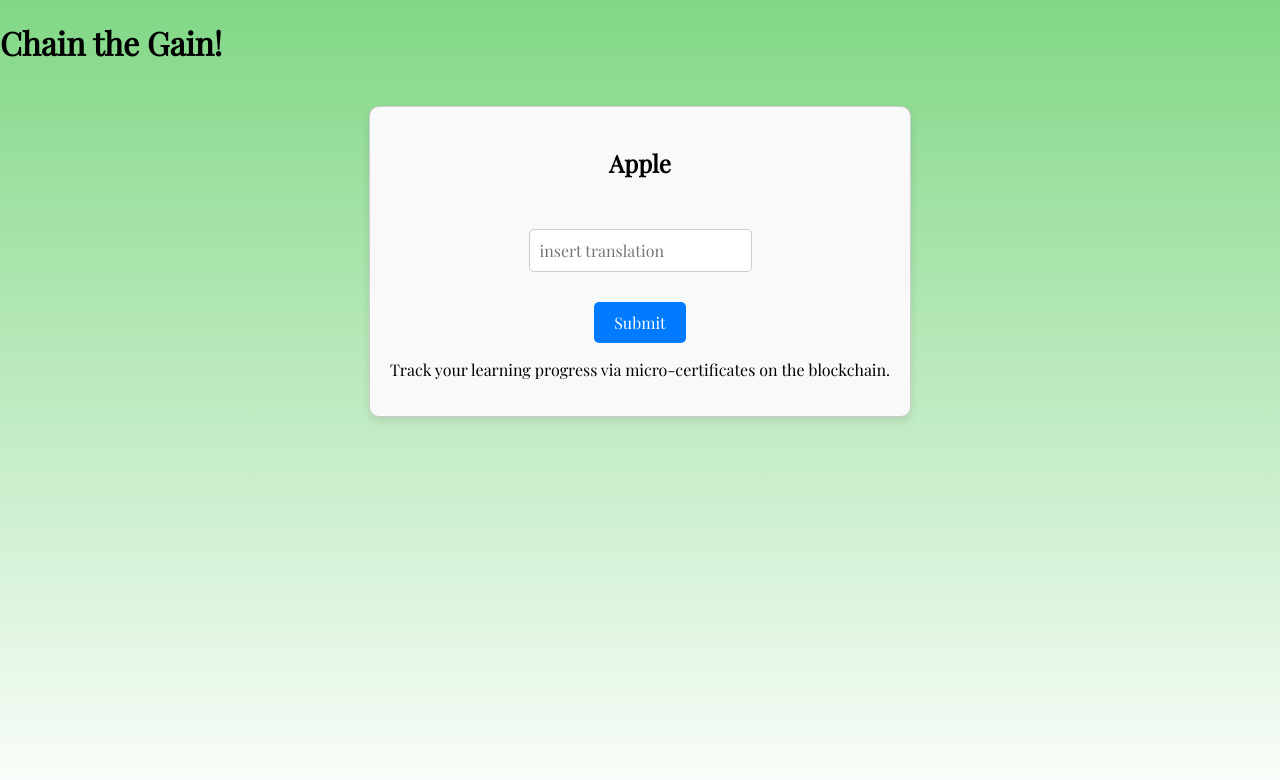
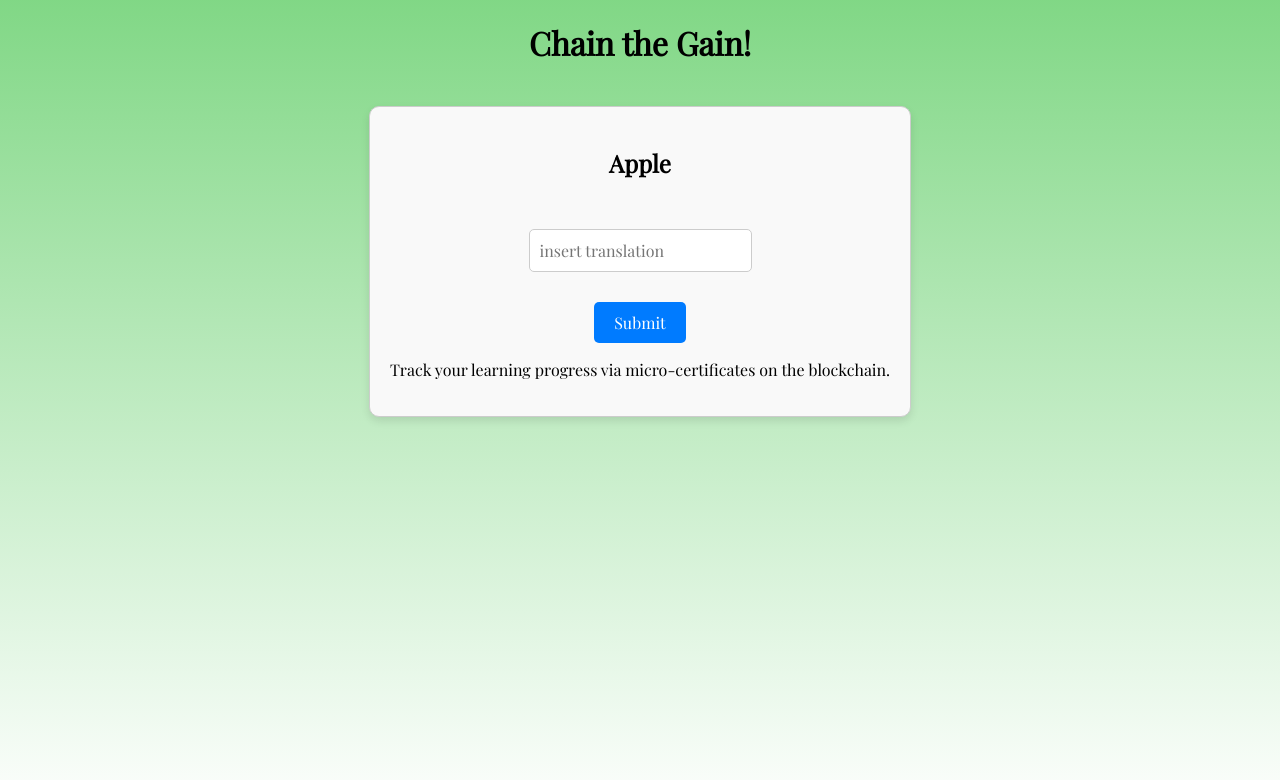
Before and after one commit to vauhochzett/liberate-language-learning, a React (Create React App) app in the folder my-app/: page / in a window 1280 px wide. Shown: the top 780 px of the page. Built offline with nearby package versions, Linux system fonts and the light colour scheme; no server answers.

Commit message:
Client: Fixes text align

```diff
--- a/my-app/src/Main.css
+++ b/my-app/src/Main.css
@@ -1,4 +1,4 @@
-.App {
+.Main {
   text-align: center;
 }
 
```
